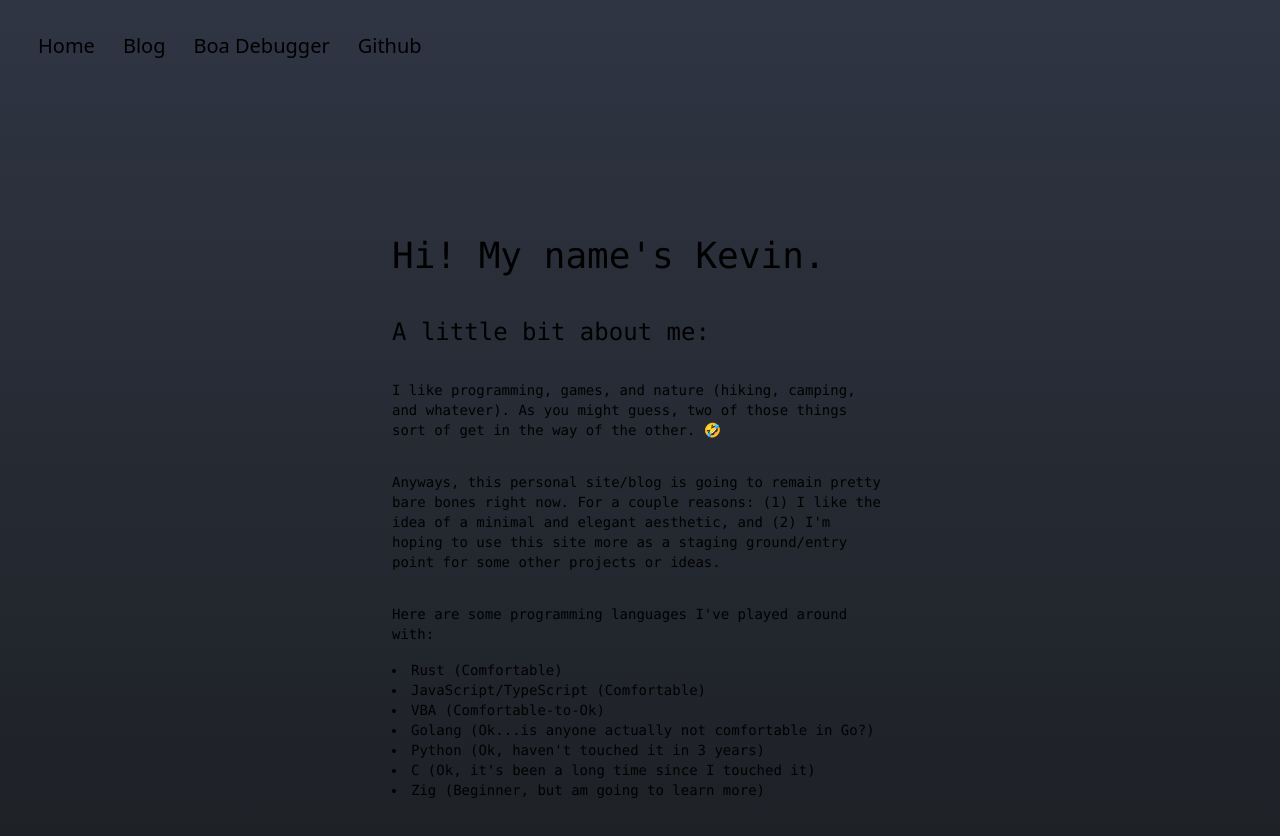
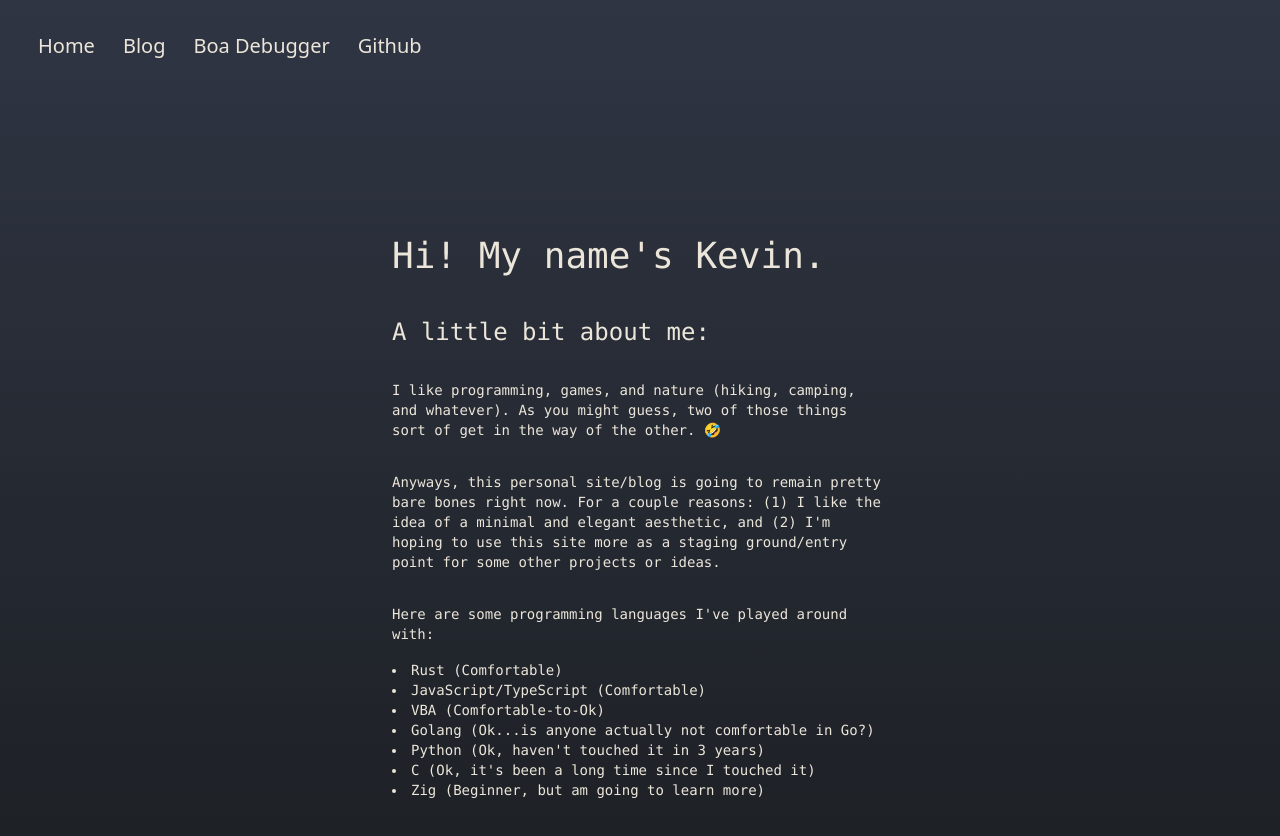
Before and after one commit to nekevss/nekevss.github.io, a Next.js app: page / in a window 1280 px wide. Shown: the top 836 px of the page. Built offline with nearby package versions, Linux system fonts and the light colour scheme.

Commit message:
I just don't use light mode tbh

```diff
--- a/src/styles/globals.css
+++ b/src/styles/globals.css
@@ -13,7 +13,7 @@ inital green hue theme:
 
 @layer base {
   :root {
-    --foreground-rgb: 0, 0, 0;
+    --foreground-rgb: #ece6da;
     --background-start-rgb: 47, 53, 67;
     --background-end-rgb: 28, 31, 35;
 
```
